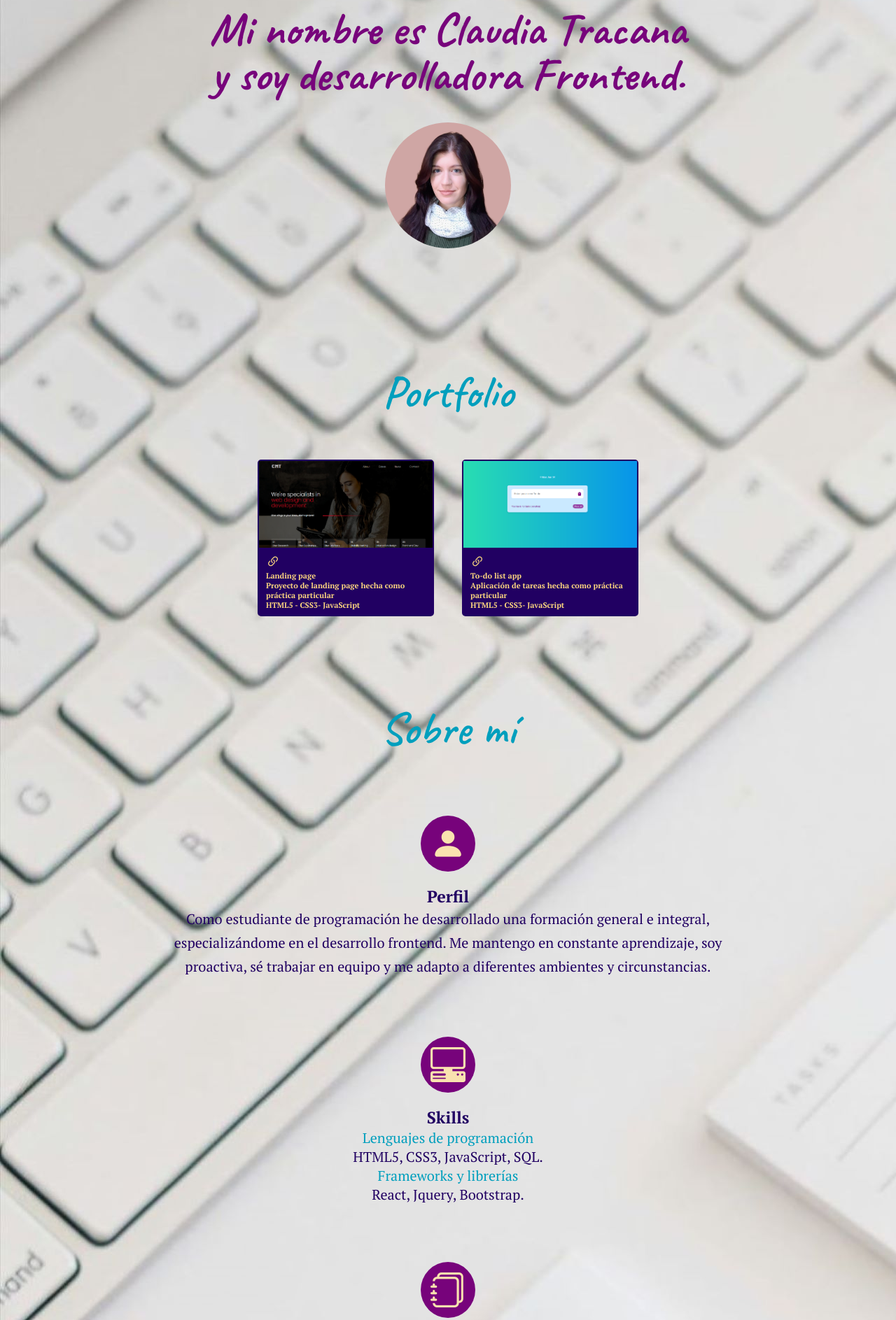
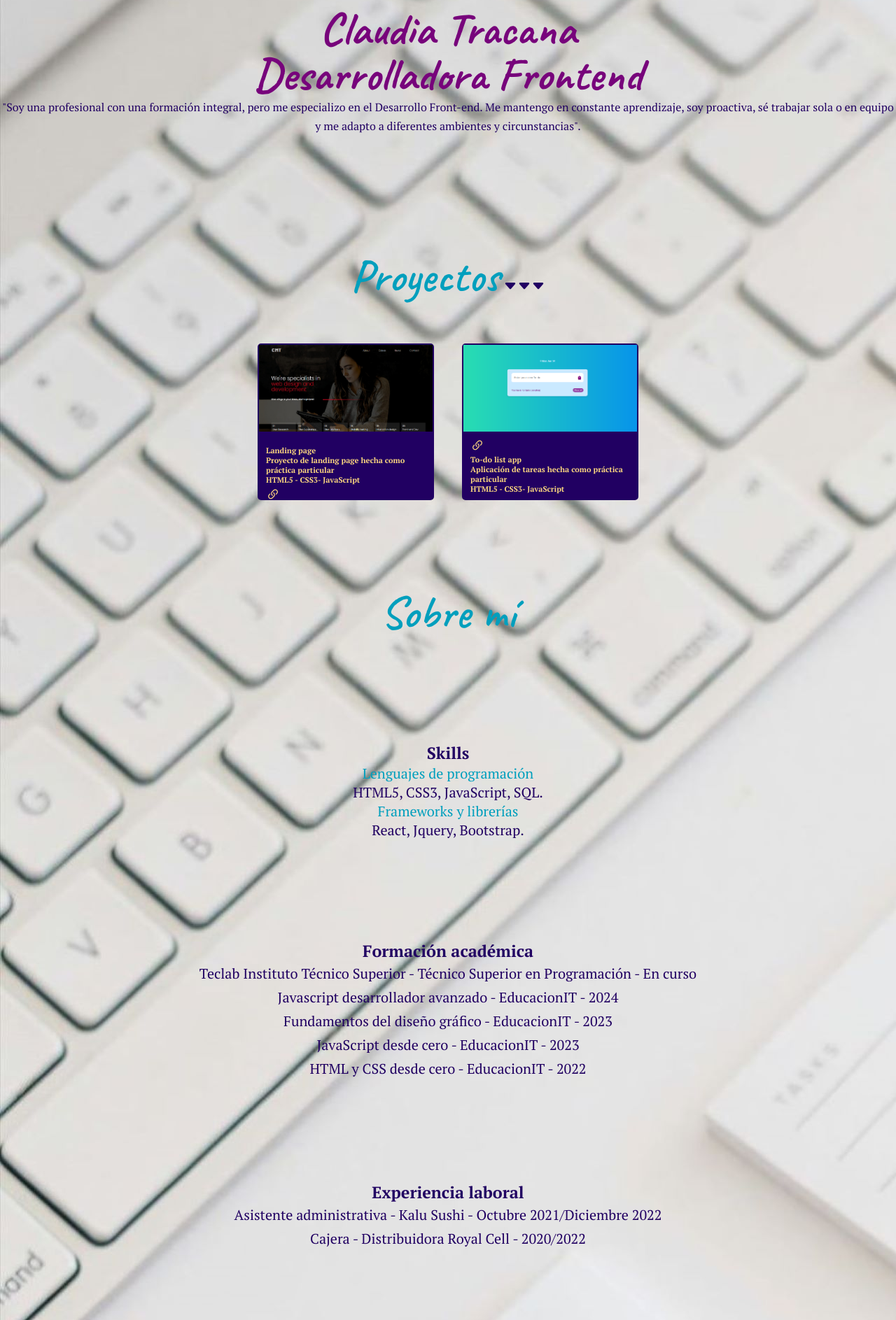
Before and after one commit to clau-devSpace/cv, a plain HTML site: page index.html in a window 1280 px wide. Shown: the part 158-2045 px from the top of the page at 70% size. Drawn offline with nearby package versions, Linux system fonts and the light colour scheme.

Commit message:
update index.html

```diff
--- a/index.html
+++ b/index.html
@@ -45,14 +45,15 @@
 
             <div class="presentacion">
 
-               <p>Mi nombre es Claudia Tracana <br>y soy desarrolladora Frontend.</p>
+               <p>Claudia Tracana <br>Desarrolladora Frontend</p>
 
 
             </div>
 
-            <div class="imagen">
+            <div class="perfil">
 
-              <img src="imagenes/claudiat.jpg" alt="Foto Claudia">
+              <p>"Soy una profesional con una formación integral, pero me especializo en el Desarrollo Front-end.
+               Me mantengo en constante aprendizaje, soy proactiva, sé trabajar sola o en equipo y me adapto a diferentes ambientes y circunstancias".</p>
 
             </div>
 
@@ -60,18 +61,24 @@
 
         <div class="sobre-mi">
 
-            <h1 id="portfolio" class="hidden">Portfolio</h1>
+          <div class="ache1">
+
+            <h1 id="portfolio">Proyectos</h1>
+
+            <span><i class="bi bi-caret-down-fill arrow"></i><i class="bi bi-caret-down-fill arrow"></i><i class="bi bi-caret-down-fill arrow"></i></span>
+
+          </div>
+
 
 
             <div class="portfolio2 hidden">
 
-
-
                 <div class="proyectos">
                     <img src="imagenes/LANDING.png" alt="landing page">
                     <p>
-                        <a href="https://lemon-tree.vercel.app" target="_blank"><i class="bi bi-link-45deg icono2"></i>
-                    </a> <br>Landing page <br>Proyecto de landing page hecha como práctica particular <br> HTML5 - CSS3- JavaScript <br>
+                       <br>Landing page <br>Proyecto de landing page hecha como práctica particular <br> HTML5 - CSS3- JavaScript <br>
+                       <a href="https://lemon-tree.vercel.app" target="_blank"><i class="bi bi-link-45deg icono2"></i>
+                       </a>
                     </p>
                 </div>
 
@@ -92,26 +99,6 @@
 
             <div class="hidden curriculum">
 
-              <i class="bi bi-person-fill icono"></i>
-
-              <br>
-              <br>
-
-                <h3 class="perfil-2">Perfil</h3>
-
-                <p class="perfil">Como estudiante de programación he desarrollado una formación general e
-                  integral, especializándome en el desarrollo frontend. Me mantengo en constante aprendizaje, soy proactiva,
-                  sé trabajar en equipo y me adapto a diferentes ambientes y circunstancias.
-                </p>
-
-            </div>
-
-            <div class="hidden curriculum">
-
-              <i class="bi bi-pc-display-horizontal icono"></i>
-
-
-
               <br>
               <br>
 
@@ -126,8 +113,6 @@
             </div>
 
             <div class="hidden curriculum">
-
-              <i class="bi bi-journals icono"></i>
 
               <br>
               <br>
@@ -148,8 +133,6 @@
 
             <div class="hidden curriculum">
 
-              <i class="bi bi-briefcase-fill icono"></i>
-
               <br>
               <br>
 
@@ -164,7 +147,6 @@
 
             <div class="hidden curriculum">
 
-              <i class="bi bi-globe-americas icono"></i>
 
               <br>
               <br>
@@ -179,8 +161,6 @@
             </div>
 
             <div id='contacto' class="hidden curriculum contacto2">
-
-                <i class="bi bi-telephone-fill icono"></i>
 
                 <br>
                 <br>
```
